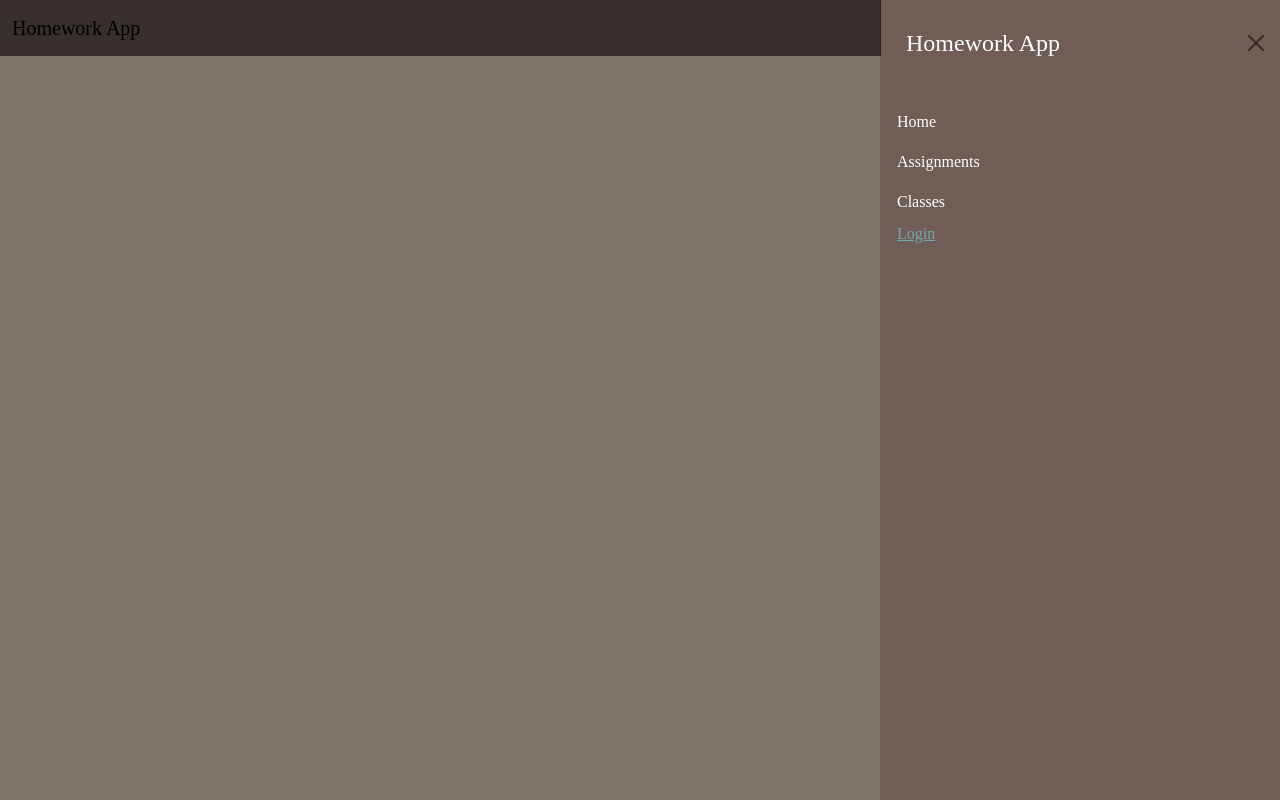
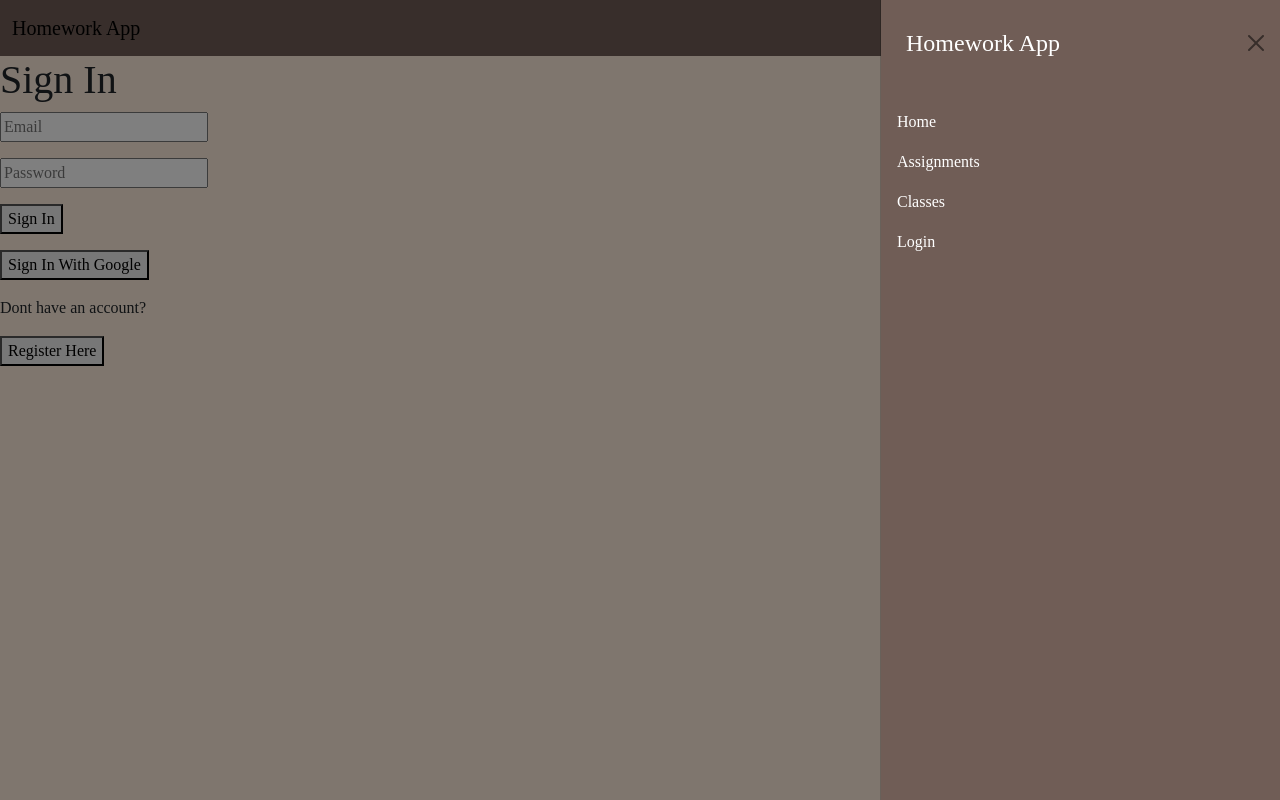
Before and after one commit to jlenz03/homework_app, a Vue app: page /sign-in in a window 1280 px wide. Both pictures are taken after a click on the button "Toggle navigation". Built offline with nearby package versions, Linux system fonts and the light colour scheme; no server answers; the database is empty.

Commit message:
able to login/logout/register

```diff
--- a/src/App.vue
+++ b/src/App.vue
@@ -137,12 +137,12 @@ mounted() {
     <navigation
         :class-list="classList"
         :to-do-list="toDoList"
-      auth-user="">
-
-  </navigation>
+        :auth-user="authUser"
+    ></navigation>
     <router-view
         :class-list="classList"
         :to-do-list="toDoList"
+        :auth-user="authUser"
     ></router-view>
 
 
--- a/src/components/Navigation.vue
+++ b/src/components/Navigation.vue
@@ -25,33 +25,40 @@ export default {
 
   },
   methods: {
-    login(){
-      // : Login with Google
-      let provider = new firebase.auth.GoogleAuthProvider();
+    // login(){
+    //   // : Login with Google
+    //   let provider = new firebase.auth.GoogleAuthProvider();
+    //
+    //   firebase.auth()
+    //       .signInWithPopup(provider)
+    //       .catch(error => {
+    //         //let user know
+    //         console.error(error, error.code, error.message);
+    //       })
+    // },
 
-      firebase.auth()
-          .signInWithPopup(provider)
-          .catch(error => {
-            //let user know
-            console.error(error, error.code, error.message);
+    logout() {
+      firebase
+          .auth()
+          .signOut()
+          .then(() => {
+            // Successfully signed out
+            console.log("User signed out");
+            //router.push({ name: "sign-in" }); // Redirect to sign-in page
+            //ask tyler how to get it to redirect without having to refresh it or if that's just something you gotta deal with
+
+
           })
-    },
+          .catch((error) => {
+            console.error("Sign out error:", error);
+          });
 
-    logout(){
-      // TODO: logout
     },
   },
 }
 </script>
 
 <template>
-<!--  <ul class="list-unstyled components">-->
-<!--   -->
-<!--    <li v-if="authUser"><a href="#" @click.prevent="logout">Logout</a></li>-->
-<!--    <li v-else><a href="#" @click.prevent="login">Login</a></li>-->
-<!--  </ul>-->
-
-
   <nav class="navbar bg-body-tertiary">
     <div class="container-fluid">
       <a class="navbar-brand" href="#"> Homework App</a>
@@ -69,7 +76,6 @@ export default {
           <ul class="navbar-nav justify-content-end flex-grow-1 pe-3">
 
           <li data-bs-toggle="offcanvas" class="nav-item">
-<!--            <a class="nav-link" aria-current="page" href=" ">Home</a>-->
             <router-link   class="nav-link" to="/">Home</router-link>
           </li>
           <li data-bs-toggle="offcanvas" class="nav-item">
@@ -81,12 +87,12 @@ export default {
 <!--          <li data-bs-toggle="offcanvas" class="nav-item">-->
 <!--            <router-link class="nav-link" to="/register">Register</router-link>-->
 <!--          </li>-->
-<!--            <li data-bs-toggle="offcanvas" class="nav-item">-->
-<!--              <router-link class="nav-link" to="/sign-in">Login</router-link>-->
-<!--            </li>-->
+
 
             <li v-if="authUser"><a href="#" @click.prevent="logout">Logout</a></li>
-            <li v-else><a href="#" @click.prevent="login">Login</a></li>
+            <li data-bs-toggle="offcanvas" class="nav-item" v-else>
+              <router-link  class="nav-link" to="/sign-in">Login</router-link>
+            </li>
 
         </ul>
       </div>
--- a/src/components/SignIn.vue
+++ b/src/components/SignIn.vue
@@ -1,44 +1,74 @@
+<script>
+import { ref } from 'vue';
+import { auth } from '@/firebase';
+import { useRouter } from 'vue-router';
+import firebase from 'firebase/app'; // Import firebase
 
-<script>
-//   import { defineComponent, ref } from 'vue';
-//   import { getAuth, signInWithEmailAndPassword } from 'firebase/auth';
-//   import { useRouter } from 'vue-router';
-//
-//   export default defineComponent({
-//   setup() {
-//   const email = ref('');
-//   const password = ref('');
-//   const router = useRouter();
-//
-//   const signIn = () => {
-//   const auth = getAuth();
-//   signInWithEmailAndPassword(auth, email.value, password.value)
-//   .then((userCredential) => {
-//   const user = userCredential.user;
-//   console.log('Successfully signed in!', user);
-//   router.push('/');
-// })
-//   .catch((error) => {
-//   console.error(error.code);
-//   alert(error.message);
-// });
-// };
-//
-//   const signInWithGoogle = () => {
-//   // Implement sign in with Google here
-// };
-//
-//   return { email, password, signIn, signInWithGoogle };
-// }
-// });
+export default {
+  setup() {
+    const email = ref('');
+    const password = ref('');
+    const router = useRouter();
+
+    const signIn = () => {
+      auth.signInWithEmailAndPassword(email.value, password.value)
+          .then((userCredential) => {
+            const user = userCredential.user;
+            console.log('Successfully signed in!', user);
+
+            router.push({ name: 'home' }); // Redirect after sign-in
+          })
+          .catch((error) => {
+            console.error(error.code);
+            alert(error.message);
+          });
+    };
+
+    const signInWithGoogle = () => {
+      let provider = new firebase.auth.GoogleAuthProvider();
+      firebase.auth()
+          .signInWithPopup(provider)
+          .then((userCredential) => {
+            const user = userCredential.user;
+            console.log('Successfully signed in with Google!', user);
+
+            router.push({ name: 'home' }); // Redirect after sign-in
+          })
+          .catch((error) => {
+            console.error(error.code, error.message);
+            alert('Google Sign-In Error. Please try again.');
+          });
+    };
+
+    const register = () => {
+      auth.createUserWithEmailAndPassword(email.value, password.value)
+          .then((userCredential) => {
+            const user = userCredential.user;
+            console.log('Successfully registered!', user);
+            router.push({ name: 'home' }); // Redirect after registration
+          })
+          .catch((error) => {
+            console.error(error.code, error.message);
+            alert('Registration Error. Please try again.');
+          });
+    };
+
+    return { email, password, signIn, signInWithGoogle, register };
+  },
+};
 </script>
 
 <template>
-<!--  <h1>Sign In</h1>-->
-<!--  <p><input type="text" placeholder="Email" v-model="email" /></p>-->
-<!--  <p><input type="password" placeholder="Password" v-model="password" /></p>-->
-<!--  <p><button @click="signIn">Sign In</button></p>-->
-<!--  <p><button @click="signInWithGoogle">Sign In With Google</button></p>-->
+  <div>
+    <h1>Sign In</h1>
+    <p><input type="text" placeholder="Email" v-model="email" /></p>
+    <p><input type="password" placeholder="Password" v-model="password" /></p>
+
+    <p><button @click="signIn">Sign In</button></p>
+    <p><button @click="signInWithGoogle">Sign In With Google</button></p>
+    <p>Dont have an account?</p>
+    <p><button @click="register">Register Here</button></p>
+  </div>
 </template>
 
 <style>
--- a/src/main.js
+++ b/src/main.js
@@ -3,33 +3,11 @@ import 'bootstrap'; //js
 import '@/scss/app.scss';
 // import 'fontawesome';
 // import 'vue-chartjs';
-
-
-
-
 // import '@/css/app.css'
 
 import { createApp } from 'vue';
 import App from './App.vue';
-import Home from '@/components/Home.vue';
-import Classes from '@/components/Classes.vue';
-import Assignments from '@/components/Assignments.vue';
-import { createRouter, createWebHistory } from 'vue-router';
-import Register from "@/components/Register.vue";
-import SignIn from "@/components/SignIn.vue";
-
-const routes = [
-    { path: '/', component: Home },
-    { name: 'classes', path: '/classes', component: Classes },
-    { name: 'assignments', path: '/assignments', component: Assignments },
-    { name: 'register', path: '/register', component: Register },
-    { name: 'sign-in', path: '/sign-in', component: SignIn },
-];
-
-const router = createRouter({
-    history: createWebHistory(),
-    routes,
-});
+import router from "./router";
 
 createApp(App)
     .use(router)
--- a/src/router.js
+++ b/src/router.js
@@ -1,17 +1,31 @@
+import { createRouter, createWebHistory } from 'vue-router';
 import Classes from "@/components/Classes.vue";
 import Home from "@/components/Home.vue";
 import Assignments from "@/components/Assignments.vue";
-import Register from "@/components/Register.vue";
 import SignIn from "@/components/SignIn.vue";
+import { auth } from "@/firebase";
 
-const router = new VueRouter({
-    routes: [
-        { name: 'Home', path: '/', component: Home }, // default page
-        { name: 'assignments',path: '/assignments', component: Assignments }, // default page
-        { name: 'classes', path: '/classes', component: Classes },
-        // { name: 'register', path: '/register', component: Register },
-        // { name: 'sign-in', path: '/sign-in', component: SignIn },
+const routes = [
+    { name: 'home', path: '/', component: Home , meta: { requiresAuth: true } },
+    { name: 'assignments', path: '/assignments', component: Assignments, meta: { requiresAuth: true } }, // Protected route
+    { name: 'classes', path: '/classes', component: Classes, meta: { requiresAuth: true } }, // Protected route
+    { name: 'sign-in', path: '/sign-in', component: SignIn },
+];
 
+const router = createRouter({
+    history: createWebHistory(),
+    routes,
+});
 
-    ],
+router.beforeEach((to, from, next) => {
+    const requiresAuth = to.matched.some((record) => record.meta.requiresAuth);
+    const currentUser = auth.currentUser;
+
+    if (requiresAuth && !currentUser) {
+        next({ path: '/sign-in' });
+    } else {
+        next();
+    }
 });
+
+export default router;
```
Lines whose indentation alone changed are shown as unchanged.
